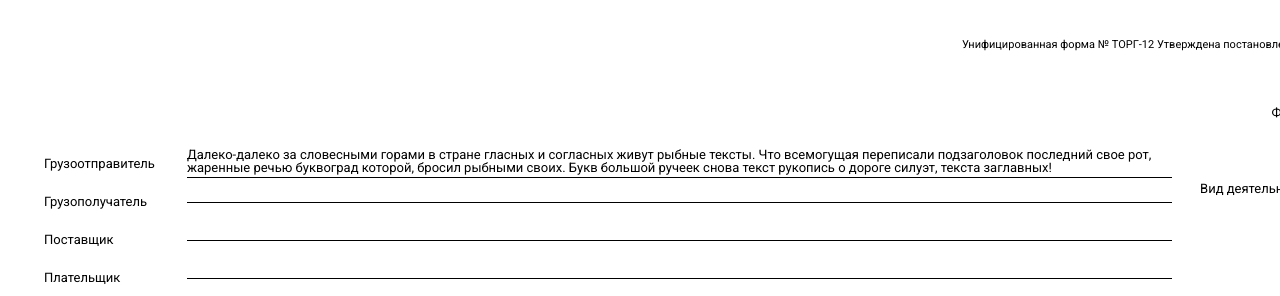
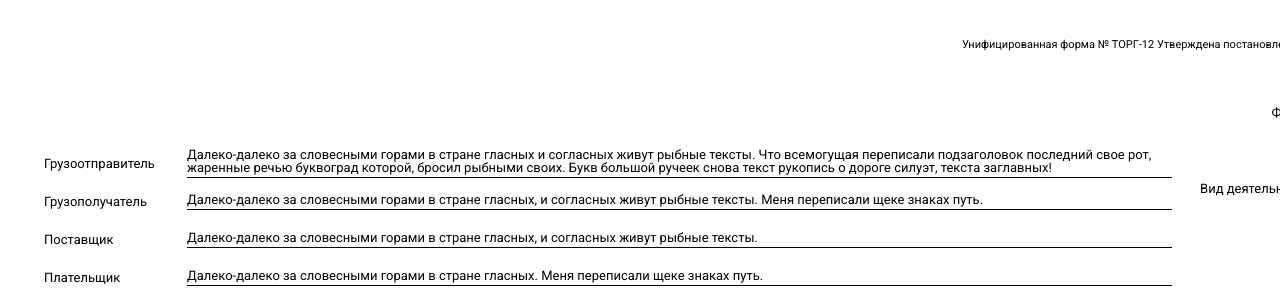
Before and after one commit to Goraie/torg12, a plain HTML site: page index.html in a window 1280 px wide. Shown: the top 296 px of the page. Drawn offline with Linux system fonts and the light colour scheme.

Commit message:
add text

```diff
--- a/index.html
+++ b/index.html
@@ -21,15 +21,15 @@
 				</div>
 				<div class="header-el">
 					<p class="header-el__title">Грузополучатель</p>
-					<p class="header-el__text"></p>
+					<p class="header-el__text">Далеко-далеко за словесными горами в стране гласных, и согласных живут рыбные тексты. Меня переписали щеке знаках путь.</p>
 				</div>
 				<div class="header-el">
 					<p class="header-el__title">Поставщик</p>
-					<p class="header-el__text"></p>
+					<p class="header-el__text">Далеко-далеко за словесными горами в стране гласных, и согласных живут рыбные тексты.</p>
 				</div>
 				<div class="header-el">
 					<p class="header-el__title">Плательщик</p>
-					<p class="header-el__text"></p>
+					<p class="header-el__text">Далеко-далеко за словесными горами в стране гласных. Меня переписали щеке знаках путь.</p>
 				</div>
 			</div>
 			<div class="header__right">
```
